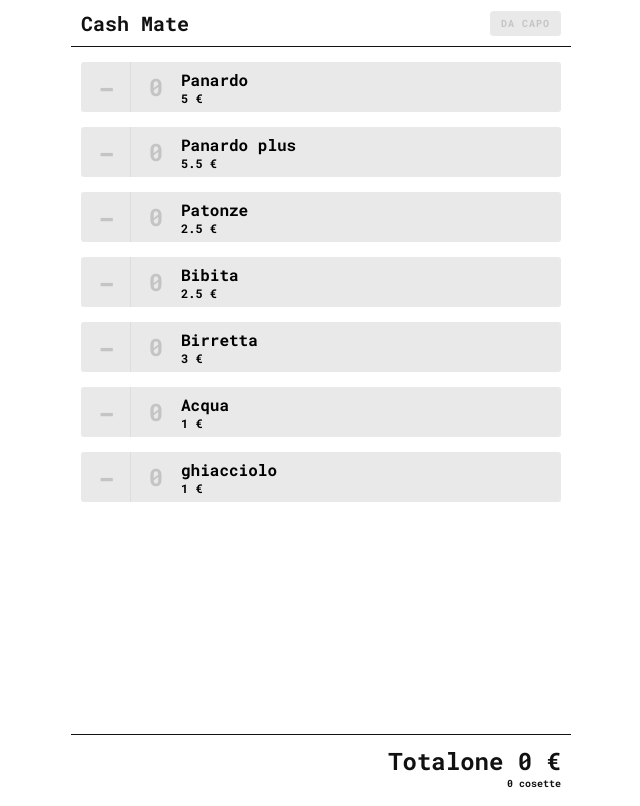
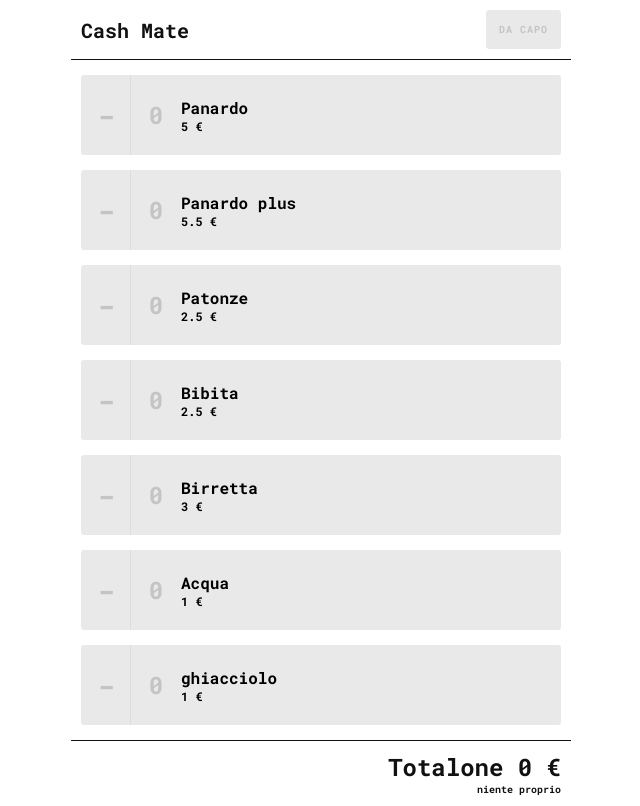
Before and after one commit to finoz/cash-mate, a React (Create React App) app: page / in a window 1280 px wide. Shown: the whole page, without its empty margins (319-959 px from the left). Built offline with nearby package versions, Linux system fonts and the light colour scheme.

Commit message:
add cosette

```diff
--- a/src/App.js
+++ b/src/App.js
@@ -89,7 +89,13 @@ export default function App() {
       </ul>
       <footer className="footer">
         <span className="total-main">Totalone {total} €</span>
-        <span className="total-items">{selectedItems.length} cosette</span>
+        <span className="total-items">
+          {selectedItems.length > 0
+            ? selectedItems.length > 1
+              ? ` ${selectedItems.length} cosette`
+              : " 1 cosetta"
+            : "niente proprio"}
+        </span>
       </footer>
     </main>
   );
--- a/src/index.css
+++ b/src/index.css
@@ -58,7 +58,7 @@ body, #root {
   display: flex;
   flex-direction: row;
   border-radius: 0.3rem;
-  height: 5rem;
+  height: 8rem;
   cursor: pointer;
   background-color: var(--color-bg-default);
   transition: all 0.1s ease;
@@ -178,7 +178,7 @@ body, #root {
   text-transform: uppercase;
   letter-spacing: 1px;
   font-weight: 700;
-  padding: 0.5rem 1rem;
+  padding: 1.2rem;
   border-radius: 0.3rem;
   cursor: pointer;
 }
```
